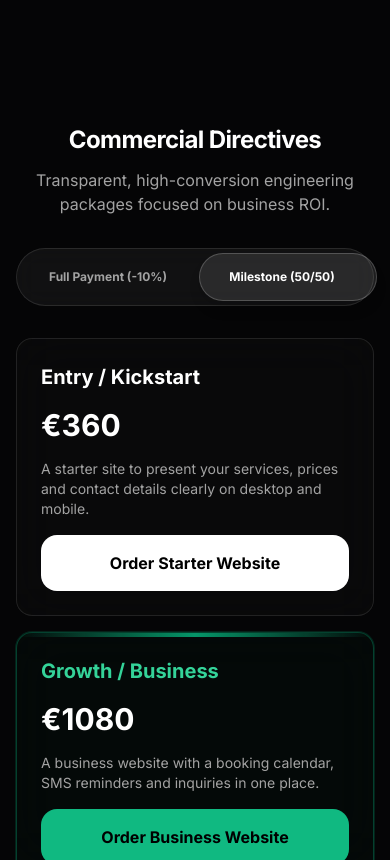
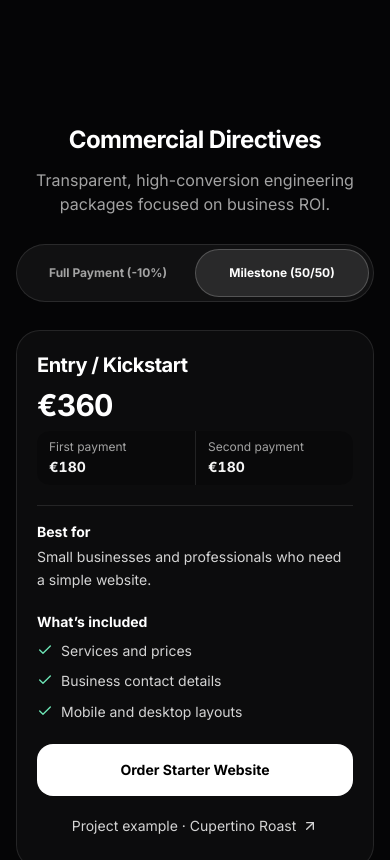
Before and after one commit to Corebit-Systems/Corebit-Studio, a Next.js app: page /en in a window 390 px wide. Shown: the part 11140-12000 px from the top of the page. Built offline with nearby package versions, Linux system fonts and the light colour scheme.

Commit message:
MAKE PRICING PLANS EASIER TO COMPARE

```diff
--- a/app/[locale]/[...slug]/page.tsx
+++ b/app/[locale]/[...slug]/page.tsx
@@ -5,7 +5,7 @@ import { getDictionary, Locale } from '@/i18n/getDictionary';
 import { RoiCalculator, SpeedCheckWidget } from '@/components/LazyWidgets';
 import type { SpeedCheckDict } from '@/components/SpeedCheckWidget';
 import BentoCard from '@/components/BentoCard';
-import PricingSection from '@/components/PricingSection';
+import PricingSection, { type PricingDict } from '@/components/PricingSection';
 import ContactForm from '@/components/ContactForm';
 import HeroSection, { type HeroDict } from '@/components/HeroSection';
 import FAQSection from '@/components/FAQSection';
@@ -351,7 +351,7 @@ interface PageDict {
     subtitle: string;
     items: Record<string, { title: string; desc: string }>;
   };
-  pricing: any;
+  pricing: PricingDict;
   contact_form: any;
   faq: any;
   leak: { title: string; subtitle: string; text: string };
--- a/app/[locale]/page.tsx
+++ b/app/[locale]/page.tsx
@@ -2,6 +2,7 @@ import type { Metadata } from 'next';
 import { getDictionary, Locale } from '@/i18n/getDictionary';
 import { RoiCalculator, SpeedCheckWidget } from '@/components/LazyWidgets';
 import type { ContactFormDict } from '@/components/ContactForm';
+import type { PricingDict } from '@/components/PricingSection';
 import type { SpeedCheckDict } from '@/components/SpeedCheckWidget';
 import { isProjectReference, projectReferenceQuery } from '@/components/projectReference';
 import dynamic from 'next/dynamic';
@@ -155,16 +156,6 @@ interface FAQDict {
   title: string;
   subtitle: string;
   items: FAQItem[];
-}
-
-interface PricingDict {
-  title: string;
-  subtitle: string;
-  toggle_full: string;
-  toggle_split: string;
-  tier1: { title: string; price: number; desc: string; btn: string };
-  tier2: { title: string; price: number; desc: string; btn: string };
-  tier3: { title: string; price: number; desc: string; btn: string };
 }
 
 export default async function HomePage({
--- a/components/PricingSection.tsx
+++ b/components/PricingSection.tsx
@@ -1,22 +1,29 @@
-// File: C:\dev\Corebit-Studio\components\PricingSection.tsx
 'use client';
 
 import { useState } from 'react';
+import Link from 'next/link';
+import { ArrowUpRight, Check } from 'lucide-react';
 import { pricingSelectionEvent, type PricingInquiry } from './pricingInquiry';
+import { projectReferences, type ProjectReferenceId } from './projectReference';
 
-// ФИКС: Строгая типизация вместо dict: any
 interface PricingTier {
   title: string;
   price: number;
-  desc: string;
+  audience: string;
+  includes: string[];
   btn: string;
 }
 
-interface PricingDict {
+export interface PricingDict {
   title: string;
   subtitle: string;
   toggle_full: string;
   toggle_split: string;
+  audience_label: string;
+  includes_label: string;
+  first_payment: string;
+  second_payment: string;
+  case_label: string;
   tier1: PricingTier;
   tier2: PricingTier;
   tier3: PricingTier;
@@ -27,10 +34,45 @@ interface PricingSectionProps {
   locale: string;
 }
 
+const relatedProjects = {
+  starter: 'cupertino-roast',
+  business: 'shift-drive',
+  enterprise: 'umami-bistro',
+} satisfies Record<PricingInquiry['plan'], ProjectReferenceId>;
+
+const planButtons = {
+  starter: 'bg-white text-black hover:bg-neutral-200',
+  business: 'bg-emerald-500 text-black hover:bg-emerald-400',
+  enterprise: 'border border-white/20 text-white hover:bg-white/10',
+} satisfies Record<PricingInquiry['plan'], string>;
+
+const approximateRsd: Partial<Record<number, string>> = {
+  360: '~42.000 RSD',
+  324: '~38.000 RSD',
+  1080: '~126.000 RSD',
+  972: '~113.000 RSD',
+  3150: '~368.000 RSD',
+  2835: '~331.000 RSD',
+};
+
+const focusOutline = 'focus-visible:outline focus-visible:outline-2 focus-visible:outline-offset-4 focus-visible:outline-emerald-400';
+
 export default function PricingSection({ dict, locale }: PricingSectionProps) {
   const [isFullPayment, setIsFullPayment] = useState(false);
+  const euro = new Intl.NumberFormat(locale === 'cnr' ? 'sr-Latn-ME' : locale === 'srb' ? 'sr-Latn-RS' : locale, {
+    style: 'currency',
+    currency: 'EUR',
+    minimumFractionDigits: 0,
+    maximumFractionDigits: 2,
+  });
 
-  const selectPlan = (event: React.MouseEvent<HTMLAnchorElement>, plan: PricingInquiry['plan'], title: string) => {
+  const tiers = [
+    { plan: 'starter', tier: dict.tier1 },
+    { plan: 'business', tier: dict.tier2 },
+    { plan: 'enterprise', tier: dict.tier3 },
+  ] as const;
+
+  function selectPlan(event: React.MouseEvent<HTMLAnchorElement>, plan: PricingInquiry['plan'], title: string) {
     if (event.metaKey || event.ctrlKey || event.altKey || event.shiftKey) return;
 
     window.dispatchEvent(new CustomEvent<PricingInquiry>(pricingSelectionEvent, {
@@ -41,129 +83,106 @@ export default function PricingSection({ dict, locale }: PricingSectionProps) {
         paymentLabel: isFullPayment ? dict.toggle_full : dict.toggle_split,
       },
     }));
-  };
-
-  const calculatePrice = (basePrice: number): number => {
-    return isFullPayment ? Math.floor(basePrice * 0.9) : basePrice;
-  };
-
-  const getRsdTooltip = (basePrice: number): string | null => {
-    if (locale !== 'srb') return null;
-    const finalPrice = calculatePrice(basePrice);
-
-    // Маппинг для красивых сербских цен (включая скидку 10% при полной оплате)
-    const mapping: Record<number, string> = {
-      360: '~42.000 RSD',
-      324: '~38.000 RSD',
-      1080: '~126.000 RSD',
-      972: '~113.000 RSD',
-      3150: '~368.000 RSD',
-      2835: '~331.000 RSD',
-    };
-
-    return mapping[finalPrice] || `~${Math.round(finalPrice * 117).toLocaleString('sr-RS')} RSD`;
-  };
+  }
 
   return (
-    <section id="pricing" className="flex flex-col gap-8 sm:gap-12 items-center w-full">
-      <div className="text-center flex flex-col gap-3 sm:gap-4 px-2">
-        <h2 className="text-2xl sm:text-3xl md:text-4xl lg:text-5xl font-bold tracking-tight">{dict.title}</h2>
-        <p className="text-base sm:text-xl text-neutral-400">{dict.subtitle}</p>
+    <section id="pricing" aria-labelledby="pricing-title" className="flex w-full flex-col items-center gap-7 sm:gap-10">
+      <div className="flex flex-col gap-3 px-2 text-center sm:gap-4">
+        <h2 id="pricing-title" className="text-2xl font-bold tracking-tight sm:text-3xl md:text-4xl lg:text-5xl">{dict.title}</h2>
+        <p className="text-base text-neutral-400 sm:text-lg">{dict.subtitle}</p>
       </div>
 
-      {/* Toggle — ФИКС: добавлен whitespace-nowrap, уменьшены паддинги на мобиле */}
-      <div className="relative flex items-center p-1 bg-white/5 border border-white/10 rounded-full backdrop-blur-md w-full max-w-sm mx-auto">
+      <div className="relative flex w-full max-w-sm rounded-full border border-white/10 bg-white/5 p-1">
         <div
-          className="absolute top-1 bottom-1 w-1/2 bg-white/10 rounded-full transition-transform duration-300 ease-in-out border border-white/20 shadow-lg"
-          style={{ transform: isFullPayment ? 'translateX(0)' : 'translateX(100%)' }}
+          aria-hidden="true"
+          className={`absolute inset-y-1 left-1 w-[calc(50%-0.25rem)] rounded-full border border-white/20 bg-white/10 motion-safe:transition-transform motion-safe:duration-300 ${isFullPayment ? '' : 'translate-x-full'}`}
         />
         <button
+          type="button"
           onClick={() => setIsFullPayment(true)}
           aria-pressed={isFullPayment}
-          className={`relative z-10 flex-1 px-3 sm:px-6 py-3.5 min-h-[48px] flex items-center justify-center text-xs sm:text-sm font-semibold transition-colors duration-300 whitespace-nowrap ${isFullPayment ? 'text-white' : 'text-neutral-400 hover:text-white'}`}
+          className={`relative flex min-h-12 flex-1 items-center justify-center rounded-full px-2 py-2 text-xs font-semibold transition-colors sm:text-sm ${isFullPayment ? 'text-white' : 'text-neutral-400 hover:text-white'} ${focusOutline}`}
         >
           {dict.toggle_full}
         </button>
         <button
+          type="button"
           onClick={() => setIsFullPayment(false)}
           aria-pressed={!isFullPayment}
-          className={`relative z-10 flex-1 px-3 sm:px-6 py-3.5 min-h-[48px] flex items-center justify-center text-xs sm:text-sm font-semibold transition-colors duration-300 whitespace-nowrap ${!isFullPayment ? 'text-white' : 'text-neutral-400 hover:text-white'}`}
+          className={`relative flex min-h-12 flex-1 items-center justify-center rounded-full px-2 py-2 text-xs font-semibold transition-colors sm:text-sm ${isFullPayment ? 'text-neutral-400 hover:text-white' : 'text-white'} ${focusOutline}`}
         >
           {dict.toggle_split}
         </button>
       </div>
 
-      {/* Pricing grid */}
-      {/* ФИКС: grid-cols-1 на мобиле, убран lg:-translate-y-4 у tier2 (вызывал обрезание) */}
-      <div className="grid grid-cols-1 md:grid-cols-3 gap-4 sm:gap-6 lg:gap-8 w-full items-stretch">
+      <div className="grid w-full grid-cols-1 gap-4 lg:grid-cols-3 lg:gap-5">
+        {tiers.map(({ plan, tier }) => {
+          const featured = plan === 'business';
+          const example = relatedProjects[plan];
+          const price = isFullPayment ? Math.floor(tier.price * 0.9) : tier.price;
+          const cents = Math.round(price * 100);
+          const first = Math.floor(cents / 2);
+          const rsd = locale === 'srb' && (approximateRsd[price] ?? `~${Math.round(price * 117).toLocaleString('sr-RS')} RSD`);
 
-        {/* Tier 1 */}
-        <article className="group relative flex flex-col p-6 sm:p-8 lg:p-10 rounded-2xl sm:rounded-[2.5rem] border border-white/10 bg-white/[0.02] backdrop-blur-xl gap-4 sm:gap-6 hover:bg-white/[0.04] hover:scale-[1.02] transition-all duration-300">
-          <div className="absolute inset-0 rounded-[inherit] shadow-[0_0_50px_rgba(255,255,255,0.03)] opacity-0 group-hover:opacity-100 transition-opacity duration-300 pointer-events-none z-[-1] will-change-opacity" />
-          <h3 className="text-xl sm:text-2xl font-semibold">{dict.tier1.title}</h3>
-          <div>
-            <div className="text-3xl sm:text-4xl font-bold">€{calculatePrice(dict.tier1.price)}</div>
-            {getRsdTooltip(dict.tier1.price) && (
-              <div className="text-xs sm:text-sm text-neutral-400 font-light mt-1.5 animate-fadeIn">
-                {getRsdTooltip(dict.tier1.price)}
+          return (
+            <article
+              key={plan}
+              className={`flex min-w-0 flex-col gap-5 rounded-3xl border p-5 transition-colors sm:p-7 ${featured ? 'border-emerald-500/40 bg-emerald-500/[0.05] hover:border-emerald-500/60' : 'border-white/10 bg-white/[0.03] hover:border-white/20'}`}
+            >
+              <div className="space-y-2">
+                <h3 className={`text-xl font-semibold tracking-tight ${featured ? 'text-emerald-300' : 'text-white'}`}>{tier.title}</h3>
+                <p className="font-bold tabular-nums tracking-tight text-white text-3xl sm:text-4xl">{euro.format(price)}</p>
+                {rsd && <p className="text-xs text-neutral-400">{rsd}</p>}
+                {!isFullPayment && (
+                  <dl className="grid grid-cols-2 divide-x divide-white/10 overflow-hidden rounded-xl bg-black/20 text-sm">
+                    <div className="px-3 py-2">
+                      <dt className="text-xs text-neutral-400">{dict.first_payment}</dt>
+                      <dd className="mt-0.5 font-semibold tabular-nums text-neutral-100">{euro.format(first / 100)}</dd>
+                    </div>
+                    <div className="px-3 py-2">
+                      <dt className="text-xs text-neutral-400">{dict.second_payment}</dt>
+                      <dd className="mt-0.5 font-semibold tabular-nums text-neutral-100">{euro.format((cents - first) / 100)}</dd>
+                    </div>
+                  </dl>
+                )}
               </div>
-            )}
-          </div>
-          <p className="text-neutral-400 text-sm flex-grow">{dict.tier1.desc}</p>
-          <a
-            href="#contact"
-            onClick={(event) => selectPlan(event, 'starter', dict.tier1.title)}
-            className="w-full py-4 mt-auto rounded-2xl bg-white text-black text-center font-semibold hover:bg-neutral-200 transition-colors min-h-[52px] flex items-center justify-center"
-          >
-            {dict.tier1.btn}
-          </a>
-        </article>
 
-        {/* Tier 2 — Featured */}
-        <article className="group relative flex flex-col p-6 sm:p-8 lg:p-10 rounded-2xl sm:rounded-[2.5rem] border border-emerald-600/40 bg-emerald-600/[0.03] backdrop-blur-xl gap-4 sm:gap-6 overflow-hidden hover:scale-[1.02] transition-all duration-300 ring-1 ring-emerald-600/20">
-          <div className="absolute inset-0 rounded-[inherit] shadow-[0_0_60px_rgba(16,185,129,0.15)] opacity-50 group-hover:opacity-100 transition-opacity duration-300 pointer-events-none z-[-1] will-change-opacity" />
-          <div className="absolute top-0 inset-x-0 h-1 bg-gradient-to-r from-emerald-600/0 via-emerald-600 to-emerald-600/0" />
-          <h3 className="text-xl sm:text-2xl font-semibold text-emerald-400">{dict.tier2.title}</h3>
-          <div>
-            <div className="text-3xl sm:text-4xl font-bold">€{calculatePrice(dict.tier2.price)}</div>
-            {getRsdTooltip(dict.tier2.price) && (
-              <div className="text-xs sm:text-sm text-emerald-400/80 font-light mt-1.5 animate-fadeIn">
-                {getRsdTooltip(dict.tier2.price)}
+              <div className="space-y-1 border-t border-white/10 pt-4">
+                <p className="text-sm font-semibold text-white">{dict.audience_label}</p>
+                <p className="text-sm leading-relaxed text-neutral-300">{tier.audience}</p>
               </div>
-            )}
-          </div>
-          <p className="text-neutral-400 text-sm flex-grow">{dict.tier2.desc}</p>
-          <a
-            href="#contact"
-            onClick={(event) => selectPlan(event, 'business', dict.tier2.title)}
-            className="w-full py-4 mt-auto rounded-2xl bg-emerald-500 text-black text-center font-bold hover:bg-emerald-600 transition-colors min-h-[52px] flex items-center justify-center"
-          >
-            {dict.tier2.btn}
-          </a>
-        </article>
+              <div className="space-y-2">
+                <p className="text-sm font-semibold text-white">{dict.includes_label}</p>
+                <ul className="space-y-2 text-sm leading-relaxed text-neutral-300">
+                  {tier.includes.map((item) => (
+                    <li key={item} className="flex items-start gap-2">
+                      <Check aria-hidden="true" size={16} className="mt-0.5 shrink-0 text-emerald-300" />
+                      {item}
+                    </li>
+                  ))}
+                </ul>
+              </div>
 
-        {/* Tier 3 */}
-        <article className="group relative flex flex-col p-6 sm:p-8 lg:p-10 rounded-2xl sm:rounded-[2.5rem] border border-white/10 bg-white/[0.02] backdrop-blur-xl gap-4 sm:gap-6 hover:bg-white/[0.04] hover:scale-[1.02] transition-all duration-300">
-          <div className="absolute inset-0 rounded-[inherit] shadow-[0_0_50px_rgba(255,255,255,0.03)] opacity-0 group-hover:opacity-100 transition-opacity duration-300 pointer-events-none z-[-1] will-change-opacity" />
-          <h3 className="text-xl sm:text-2xl font-semibold">{dict.tier3.title}</h3>
-          <div>
-            <div className="text-3xl sm:text-4xl font-bold">€{calculatePrice(dict.tier3.price)}</div>
-            {getRsdTooltip(dict.tier3.price) && (
-              <div className="text-xs sm:text-sm text-neutral-400 font-light mt-1.5 animate-fadeIn">
-                {getRsdTooltip(dict.tier3.price)}
+              <div className="mt-auto flex flex-col gap-2">
+                <a
+                  href="#contact"
+                  onClick={(event) => selectPlan(event, plan, tier.title)}
+                  className={`flex min-h-[52px] items-center justify-center rounded-2xl px-3 py-3 text-center text-sm font-bold transition-colors ${planButtons[plan]} ${focusOutline}`}
+                >
+                  {tier.btn}
+                </a>
+                <Link
+                  href={`/${locale}/portfolio/${example}`}
+                  prefetch={false}
+                  className={`group inline-flex min-h-11 items-center justify-center gap-1.5 rounded-lg px-2 text-center text-sm text-neutral-300 transition-colors hover:text-emerald-300 ${focusOutline}`}
+                >
+                  <span>{dict.case_label} · {projectReferences[example]}</span>
+                  <ArrowUpRight aria-hidden="true" size={16} className="shrink-0 motion-safe:transition-transform motion-safe:group-hover:-translate-y-0.5 motion-safe:group-hover:translate-x-0.5" />
+                </Link>
               </div>
-            )}
-          </div>
-          <p className="text-neutral-400 text-sm flex-grow">{dict.tier3.desc}</p>
-          <a
-            href="#contact"
-            onClick={(event) => selectPlan(event, 'enterprise', dict.tier3.title)}
-            className="w-full py-4 mt-auto rounded-2xl border border-white/20 text-white text-center font-semibold hover:bg-white/10 transition-colors min-h-[52px] flex items-center justify-center"
-          >
-            {dict.tier3.btn}
-          </a>
-        </article>
-
+            </article>
+          );
+        })}
       </div>
     </section>
   );
--- a/i18n/dictionaries/cnr.json
+++ b/i18n/dictionaries/cnr.json
@@ -94,22 +94,42 @@
     "subtitle": "Transparentna inženjerska rješenja fokusirana na ROI vašeg poslovanja.",
     "toggle_full": "Puna Uplata (-10%)",
     "toggle_split": "Plaćanje na rate (50/50)",
+    "audience_label": "Kome odgovara",
+    "includes_label": "Šta je uključeno",
+    "first_payment": "Prva uplata",
+    "second_payment": "Druga uplata",
+    "case_label": "Primjer projekta",
     "tier1": {
       "title": "Entry / Kickstart",
       "price": 360,
-      "desc": "Početni sajt za pregledan prikaz usluga, cijena i kontakata na računaru i telefonu.",
+      "audience": "Malim firmama i stručnjacima kojima je potreban jednostavan sajt.",
+      "includes": [
+        "Usluge i cijene",
+        "Kontakt podaci firme",
+        "Prikaz na telefonu i računaru"
+      ],
       "btn": "Naruči Start sajt"
     },
     "tier2": {
       "title": "Growth / Business",
       "price": 1080,
-      "desc": "Poslovni sajt sa kalendarom rezervacija, SMS podsjetnicima i upitima na jednom mjestu.",
+      "audience": "Firmama koje primaju termine ili rezervacije preko sajta.",
+      "includes": [
+        "Kalendar za onlajn rezervacije",
+        "SMS podsjetnici",
+        "Upiti na jednom mjestu"
+      ],
       "btn": "Naruči Biznis sajt"
     },
     "tier3": {
       "title": "Enterprise Arhitektura",
       "price": 3150,
-      "desc": "Platforma po mjeri za složene rezervacije i upravljanje sa više lokacija iz jednog panela.",
+      "audience": "Firmama sa više lokacija ili složenim rezervacijama.",
+      "includes": [
+        "Rezervacije prilagođene poslovanju",
+        "Upravljanje sa više lokacija",
+        "Jedinstven upravljački panel"
+      ],
       "btn": "Pošalji upit za individualni projekat"
     }
   },
--- a/i18n/dictionaries/en.json
+++ b/i18n/dictionaries/en.json
@@ -94,22 +94,42 @@
     "subtitle": "Transparent, high-conversion engineering packages focused on business ROI.",
     "toggle_full": "Full Payment (-10%)",
     "toggle_split": "Milestone (50/50)",
+    "audience_label": "Best for",
+    "includes_label": "What’s included",
+    "first_payment": "First payment",
+    "second_payment": "Second payment",
+    "case_label": "Project example",
     "tier1": {
       "title": "Entry / Kickstart",
       "price": 360,
-      "desc": "A starter site to present your services, prices and contact details clearly on desktop and mobile.",
+      "audience": "Small businesses and professionals who need a simple website.",
+      "includes": [
+        "Services and prices",
+        "Business contact details",
+        "Mobile and desktop layouts"
+      ],
       "btn": "Order Starter Website"
     },
     "tier2": {
       "title": "Growth / Business",
       "price": 1080,
-      "desc": "A business website with a booking calendar, SMS reminders and inquiries in one place.",
+      "audience": "Businesses that take appointments or reservations online.",
+      "includes": [
+        "Online booking calendar",
+        "SMS reminders",
+        "Inquiries in one place"
+      ],
       "btn": "Order Business Website"
     },
     "tier3": {
       "title": "Enterprise Architecture",
       "price": 3150,
-      "desc": "A custom platform for complex booking workflows and multiple locations in one dashboard.",
+      "audience": "Multi-location businesses and teams with complex booking needs.",
+      "includes": [
+        "Custom booking workflows",
+        "Manage multiple locations",
+        "One shared dashboard"
+      ],
       "btn": "Submit Custom Project Inquiry"
     }
   },
--- a/i18n/dictionaries/ru.json
+++ b/i18n/dictionaries/ru.json
@@ -94,22 +94,42 @@
     "subtitle": "Прозрачные предложения, ориентированные на окупаемость (ROI) вашего бизнеса.",
     "toggle_full": "Полная оплата (-10%)",
     "toggle_split": "Поэтапно (50/50)",
+    "audience_label": "Кому подойдёт",
+    "includes_label": "Что входит",
+    "first_payment": "1-й платёж",
+    "second_payment": "2-й платёж",
+    "case_label": "Пример проекта",
     "tier1": {
       "title": "Старт / Визитка",
       "price": 360,
-      "desc": "Базовый сайт, на котором удобно представить услуги, цены и контакты на компьютере и смартфоне.",
+      "audience": "Небольшим компаниям и специалистам, которым нужен сайт-визитка.",
+      "includes": [
+        "Услуги и цены",
+        "Контакты компании",
+        "Версии для смартфона и компьютера"
+      ],
       "btn": "Заказать сайт «Старт»"
     },
     "tier2": {
       "title": "Рост / Бизнес",
       "price": 1080,
-      "desc": "Сайт для бизнеса с календарём онлайн-записи, SMS-напоминаниями и заявками в одном месте.",
+      "audience": "Компаниям, которые принимают записи или бронирования онлайн.",
+      "includes": [
+        "Календарь онлайн-записи",
+        "SMS-напоминания",
+        "Заявки в одном месте"
+      ],
       "btn": "Заказать сайт «Бизнес»"
     },
     "tier3": {
       "title": "Enterprise Архитектура",
       "price": 3150,
-      "desc": "Платформа под сложные сценарии бронирования и управление несколькими точками из одного кабинета.",
+      "audience": "Сетям и компаниям со сложным процессом бронирования.",
+      "includes": [
+        "Сценарии бронирования под ваши задачи",
+        "Управление несколькими точками",
+        "Единый кабинет"
+      ],
       "btn": "Заказать индивидуальный план"
     }
   },
--- a/i18n/dictionaries/sq.json
+++ b/i18n/dictionaries/sq.json
@@ -94,23 +94,43 @@
     "subtitle": "Zgjidhje inxhinierike transparente të fokusuara në ROI për biznesin tuaj.",
     "toggle_full": "Pagesë e Plotë (-10%)",
     "toggle_split": "Pagesë me Faza (50/50)",
+    "audience_label": "Për kë është",
+    "includes_label": "Çfarë përfshihet",
+    "first_payment": "Pagesa e parë",
+    "second_payment": "Pagesa e dytë",
+    "case_label": "Shembull projekti",
     "tier1": {
       "title": "Entry / Kickstart",
       "price": 360,
-      "desc": "Faqe bazë për të prezantuar qartë shërbimet, çmimet dhe kontaktet në kompjuter dhe celular.",
+      "audience": "Për bizneset e vogla dhe profesionistët që duan një faqe të thjeshtë.",
+      "includes": [
+        "Shërbimet dhe çmimet",
+        "Kontaktet e biznesit",
+        "Pamje për celular dhe kompjuter"
+      ],
       "btn": "Porosit uebfaqe «Start»"
     },
     "tier2": {
       "title": "Growth / Business",
       "price": 1080,
-      "desc": "Faqe biznesi me kalendar rezervimesh, kujtesa me SMS dhe të gjitha kërkesat në një vend.",
+      "audience": "Për bizneset që pranojnë termine ose rezervime online.",
+      "includes": [
+        "Kalendar për rezervime online",
+        "Kujtesa me SMS",
+        "Kërkesat në një vend"
+      ],
       "btn": "Porosit uebfaqe «Biznes»"
     },
     "tier3": {
       "title": "Enterprise Arkitekturë",
       "price": 3150,
-      "desc": "Platformë e personalizuar për rezervime komplekse dhe menaxhimin e disa pikave nga një panel.",
-      "btn": "Diskuto për uebfaqen në Telegram"
+      "audience": "Për biznese me disa pika ose me procese komplekse rezervimi.",
+      "includes": [
+        "Rezervime të përshtatura për biznesin",
+        "Menaxhimi i disa pikave",
+        "Një panel i përbashkët"
+      ],
+      "btn": "Diskuto projektin tënd"
     }
   },
   "leak": {
--- a/i18n/dictionaries/srb.json
+++ b/i18n/dictionaries/srb.json
@@ -94,22 +94,42 @@
     "subtitle": "Transparentna inženjerska rešenja fokusirana na ROI vašeg poslovanja.",
     "toggle_full": "Puna Uplata (-10%)",
     "toggle_split": "Plaćanje na rate (50/50)",
+    "audience_label": "Kome odgovara",
+    "includes_label": "Šta je uključeno",
+    "first_payment": "Prva uplata",
+    "second_payment": "Druga uplata",
+    "case_label": "Primer projekta",
     "tier1": {
       "title": "Entry / Kickstart",
       "price": 360,
-      "desc": "Početni sajt za pregledan prikaz usluga, cena i kontakata na računaru i telefonu.",
+      "audience": "Malim firmama i stručnjacima kojima je potreban jednostavan sajt.",
+      "includes": [
+        "Usluge i cene",
+        "Kontakt podaci firme",
+        "Prikaz na telefonu i računaru"
+      ],
       "btn": "Naruči Start sajt"
     },
     "tier2": {
       "title": "Growth / Business",
       "price": 1080,
-      "desc": "Poslovni sajt sa kalendarom rezervacija, SMS podsetnicima i upitima na jednom mestu.",
+      "audience": "Firmama koje primaju termine ili rezervacije preko sajta.",
+      "includes": [
+        "Kalendar za onlajn rezervacije",
+        "SMS podsetnici",
+        "Upiti na jednom mestu"
+      ],
       "btn": "Naruči Biznis sajt"
     },
     "tier3": {
       "title": "Enterprise Arhitektura",
       "price": 3150,
-      "desc": "Platforma po meri za složene rezervacije i upravljanje sa više lokacija iz jednog panela.",
+      "audience": "Firmama sa više lokacija ili složenim rezervacijama.",
+      "includes": [
+        "Rezervacije prilagođene poslovanju",
+        "Upravljanje sa više lokacija",
+        "Jedinstven upravljački panel"
+      ],
       "btn": "Pošalji upit za individualni projekat"
     }
   },
```
